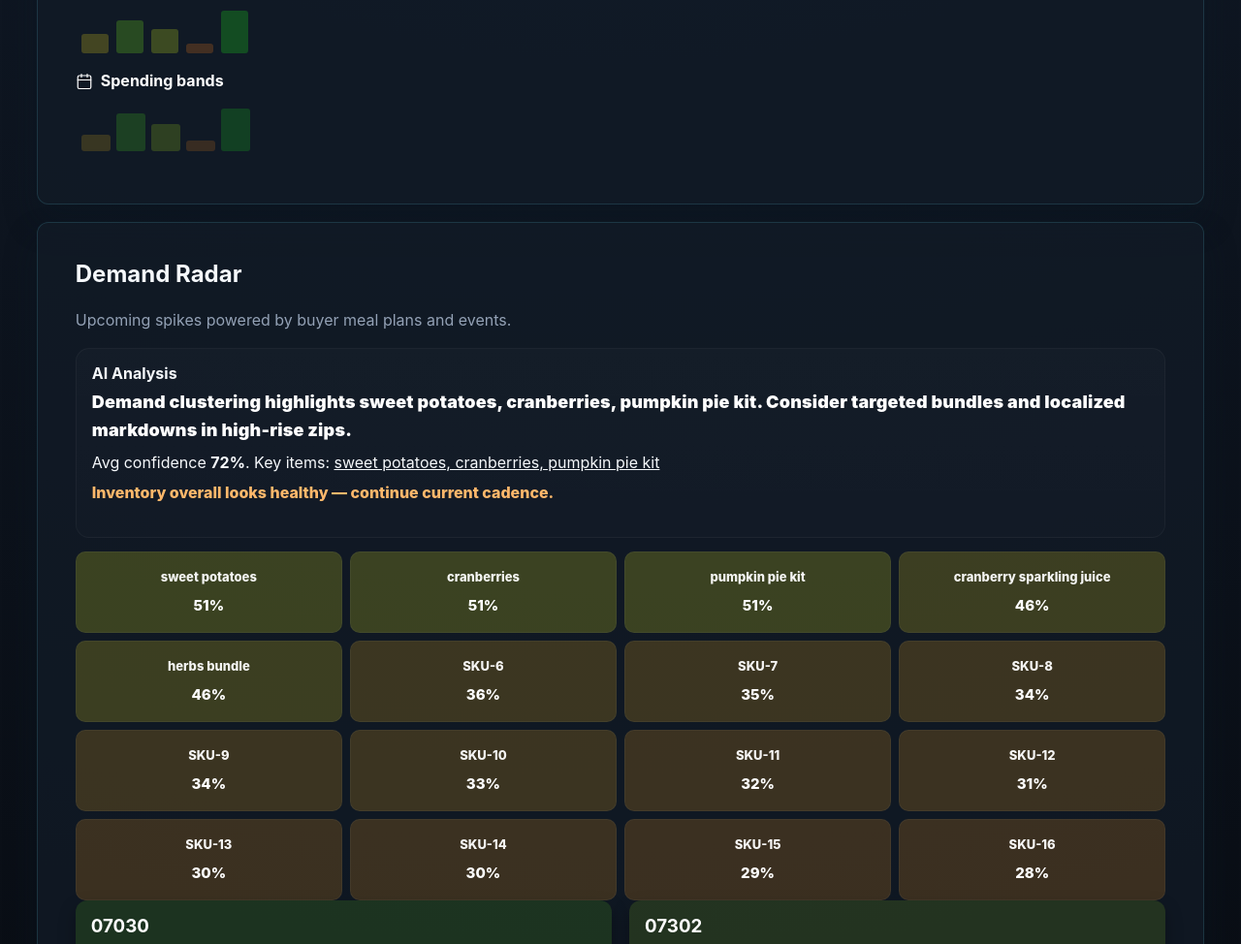
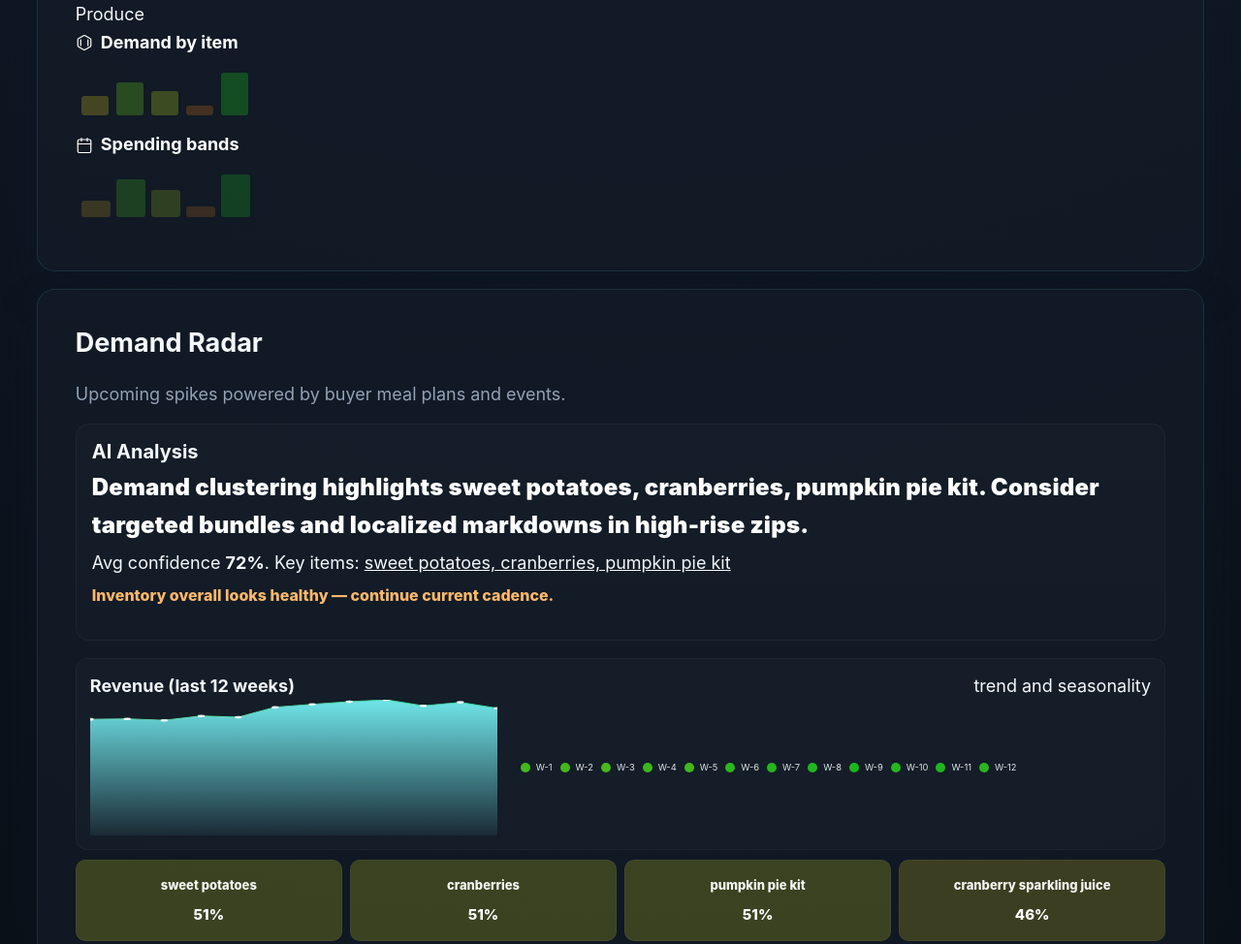
Before and after one commit to AlmostAPhysicist/HackRU-Fall2025, an Astro site: page /seller/dashboard in a window 1280 px wide. Shown: the part 975-1949 px from the top of the page at 97% size. Built offline with nearby package versions, Linux system fonts and the light colour scheme; Astro itself is replaced by a stand-in of ours.

Commit message:
Improvements

```diff
--- a/src/layouts/MainLayout.astro
+++ b/src/layouts/MainLayout.astro
@@ -18,12 +18,17 @@ const { title, description = 'Wakefern Marketplace — reduce waste, boost local
 
 <!DOCTYPE html>
 <html lang="en">
-	<head>
-		<meta charset="utf-8" />
-		<meta name="viewport" content="width=device-width, initial-scale=1" />
-		<title>{title}</title>
-		<meta name="description" content={description} />
-		<link rel="icon" type="image/svg+xml" href="/favicon.svg" />
+		<head>
+			<meta charset="utf-8" />
+			<meta name="viewport" content="width=device-width, initial-scale=1.0" />
+			<title>{title ?? 'App'}</title>
+			<link rel="icon" href="/favicon.svg" />
+			<link rel="preconnect" href="https://fonts.googleapis.com">
+			<link rel="preconnect" href="https://fonts.gstatic.com" crossorigin>
+			<link href="https://fonts.googleapis.com/css2?family=Poppins:wght@300;400;600;800;900&display=swap" rel="stylesheet">
+		</head>
+		<!-- Poppins for a modern UI feel -->
+		<link href="https://fonts.googleapis.com/css2?family=Poppins:wght@400;600;800&display=swap" rel="stylesheet">
 	</head>
 	<body>
 		<header style="padding: 1.5rem clamp(1rem, 2vw, 2.5rem);">
--- a/src/pages/seller/dashboard.astro
+++ b/src/pages/seller/dashboard.astro
@@ -62,6 +62,29 @@ const sellerAiConclusion = (() => {
   if ((inventoryRiskCounts['risk'] ?? 0) > 0) return `Monitor: some risk SKU(s) flagged — schedule replenishment and quick promos.`;
   return 'Inventory overall looks healthy — continue current cadence.';
 })();
+
+// Build revenue-over-time data: prefer metrics.salesPerformance if provided, else synthesize
+const revenueSeries: Array<{week:string, revenue:number}> = ((metrics as any).salesPerformance && Array.isArray((metrics as any).salesPerformance))
+  ? (metrics as any).salesPerformance
+  : (() => {
+      const base = (metrics.kpis && metrics.kpis.revenueWeek) ? metrics.kpis.revenueWeek : 42000;
+      const arr: Array<{week:string, revenue:number}> = [];
+      for (let i = 11; i >= 0; i--) {
+        const variance = Math.round((Math.sin(i / 2) * 0.08 + (Math.random() - 0.5) * 0.06) * base);
+        arr.push({ week: `W-${11 - i + 1}`, revenue: Math.max(0, base + variance) });
+      }
+      return arr;
+    })();
+
+// Normalize revenue series for SVG plotting
+const maxRevenue = Math.max(...revenueSeries.map((r: {week:string,revenue:number}) => r.revenue), 1);
+const svgPoints: Array<{x:number,y:number,label:string,value:number}> = revenueSeries.map((r: {week:string,revenue:number}, idx: number) => {
+  const x = (idx / (revenueSeries.length - 1)) * 100;
+  const y = 100 - (r.revenue / maxRevenue) * 100;
+  return { x, y, label: r.week, value: r.revenue };
+});
+const areaPath = svgPoints.map((p: {x:number,y:number,label:string,value:number}, i: number) => `${i === 0 ? 'M' : 'L'} ${p.x},${p.y}`).join(' ');
+const areaFillPath = areaPath + ` L 100,100 L 0,100 Z`;
 ---
 
 <MainLayout title="Seller Dashboard">
@@ -171,6 +194,35 @@ const sellerAiConclusion = (() => {
       <p class="ai-summary">{sellerAiSummary}</p>
       <p class="ai-note">Avg confidence <b>{Math.round(forecastConfidence * 100)}%</b>. Key items: <u>{topFocus}</u></p>
       <p class="ai-conclusion">{sellerAiConclusion}</p>
+    </div>
+
+    <!-- Revenue over time / profit-style area chart -->
+    <div class="revenue-chart">
+      <header><b>Revenue (last 12 weeks)</b> <span class="muted">trend and seasonality</span></header>
+      <div class="chart-area">
+        <svg viewBox="0 0 100 100" preserveAspectRatio="none" class="area-svg">
+          <defs>
+            <linearGradient id="g-rev" x1="0" x2="0" y1="0" y2="1">
+              <stop offset="0%" stop-color="#7afcff" stop-opacity="0.9" />
+              <stop offset="100%" stop-color="#7afcff" stop-opacity="0.06" />
+            </linearGradient>
+            <linearGradient id="g-stroke" x1="0" x2="1">
+              <stop offset="0%" stop-color="#6ee7b7" />
+              <stop offset="100%" stop-color="#34d399" />
+            </linearGradient>
+          </defs>
+          <path d={areaFillPath} fill="url(#g-rev)" stroke="none" />
+          <path d={areaPath} fill="none" stroke="url(#g-stroke)" stroke-width="0.6" />
+          {svgPoints.map((p) => (
+            <circle cx={`${p.x}`} cy={`${p.y}`} r="0.9" fill="#fff" opacity="0.9"></circle>
+          ))}
+        </svg>
+        <div class="chart-legend">
+          {svgPoints.map((p) => (
+            <div class="legend-item" title={`${p.label} ${p.value}`}><span class="dot" style={`background: hsla(${Math.round((p.value/maxRevenue)*120)},78%,48%,0.9)`}></span><small>{p.label}</small></div>
+          ))}
+        </div>
+      </div>
     </div>
 
     <!-- Demand heatmap for household items -->
@@ -392,10 +444,18 @@ const sellerAiConclusion = (() => {
 
   /* Seller AI block */
   .seller-ai { padding:16px; border-radius:14px; background: linear-gradient(180deg, rgba(255,255,255,0.02), rgba(255,255,255,0.01)); margin:14px 0; border:1px solid rgba(255,255,255,0.04); }
-  .seller-ai h3 { margin:0 0 6px 0; font-size:1rem; }
-  .ai-summary { font-size:1.125rem; font-weight:900; color:#fff; margin:6px 0; letter-spacing:0.01em; }
+  .seller-ai h3 { margin:0 0 6px 0; font-size:1.25rem; }
+  .ai-summary { font-size:1.5rem; font-weight:900; color:#fff; margin:6px 0; letter-spacing:0.01em; }
   .ai-note { color:var(--color-text-muted); margin-bottom:6px; }
   .ai-conclusion { font-size:1rem; font-weight:800; color: #ffb86b; }
+
+  .revenue-chart { margin-top:18px; padding:14px; border-radius:12px; background: rgba(255,255,255,0.02); border:1px solid rgba(255,255,255,0.04); }
+  .revenue-chart header { display:flex; justify-content:space-between; align-items:center; gap:12px; }
+  .revenue-chart .chart-area { display:flex; gap:12px; align-items:center; }
+  .area-svg { width:420px; height:140px; }
+  .chart-legend { display:flex; gap:8px; flex-wrap:wrap; padding-left:12px; }
+  .chart-legend .legend-item { display:flex; gap:6px; align-items:center; font-size:0.7rem; opacity:0.9; }
+  .legend-item .dot { width:10px; height:10px; border-radius:999px; display:inline-block; }
 
   /* Seller demand heatmap */
   .demand-heatmap { display:flex; flex-direction:column; gap:8px; margin-top:10px; }
--- a/src/styles/global.css
+++ b/src/styles/global.css
@@ -10,9 +10,10 @@
 	--color-primary-dark: #37a8c2;
 	--color-text: #f5f8fb;
 	--color-muted: #93a1b5;
-	--font-sans: 'Inter', system-ui, -apple-system, BlinkMacSystemFont, 'Segoe UI', sans-serif;
-	--radius-base: 0.75rem;
-	--shadow-elevated: 0 18px 32px rgba(12, 25, 38, 0.35);
+	--font-sans: 'Poppins', system-ui, -apple-system, BlinkMacSystemFont, 'Segoe UI', sans-serif;
+	--radius-base: 0.9rem;
+	--shadow-elevated: 0 22px 40px rgba(12, 25, 38, 0.4);
+	--base-font-size: 18px;
 }
 
 * {
@@ -25,6 +26,7 @@ body {
 	background: radial-gradient(circle at top, #142031, #06080c 65%);
 	color: var(--color-text);
 	line-height: 1.6;
+	font-size: var(--base-font-size);
 }
 
 a {
@@ -34,15 +36,15 @@ a {
 
 main {
 	display: grid;
-	gap: 2rem;
-	padding: 4rem clamp(1.5rem, 3vw, 4rem);
+	gap: 2.5rem;
+	padding: 5rem clamp(2rem, 3vw, 5rem);
 }
 
 section {
-	background: rgba(18, 27, 39, 0.75);
-	border: 1px solid rgba(102, 217, 237, 0.15);
-	border-radius: var(--radius-base);
-	padding: clamp(1.5rem, 3vw, 3rem);
+	background: rgba(18, 27, 39, 0.78);
+	border: 1px solid rgba(102, 217, 237, 0.12);
+	border-radius: calc(var(--radius-base) + 0.25rem);
+	padding: clamp(1.5rem, 3vw, 3.5rem);
 	box-shadow: var(--shadow-elevated);
 }
 
```
